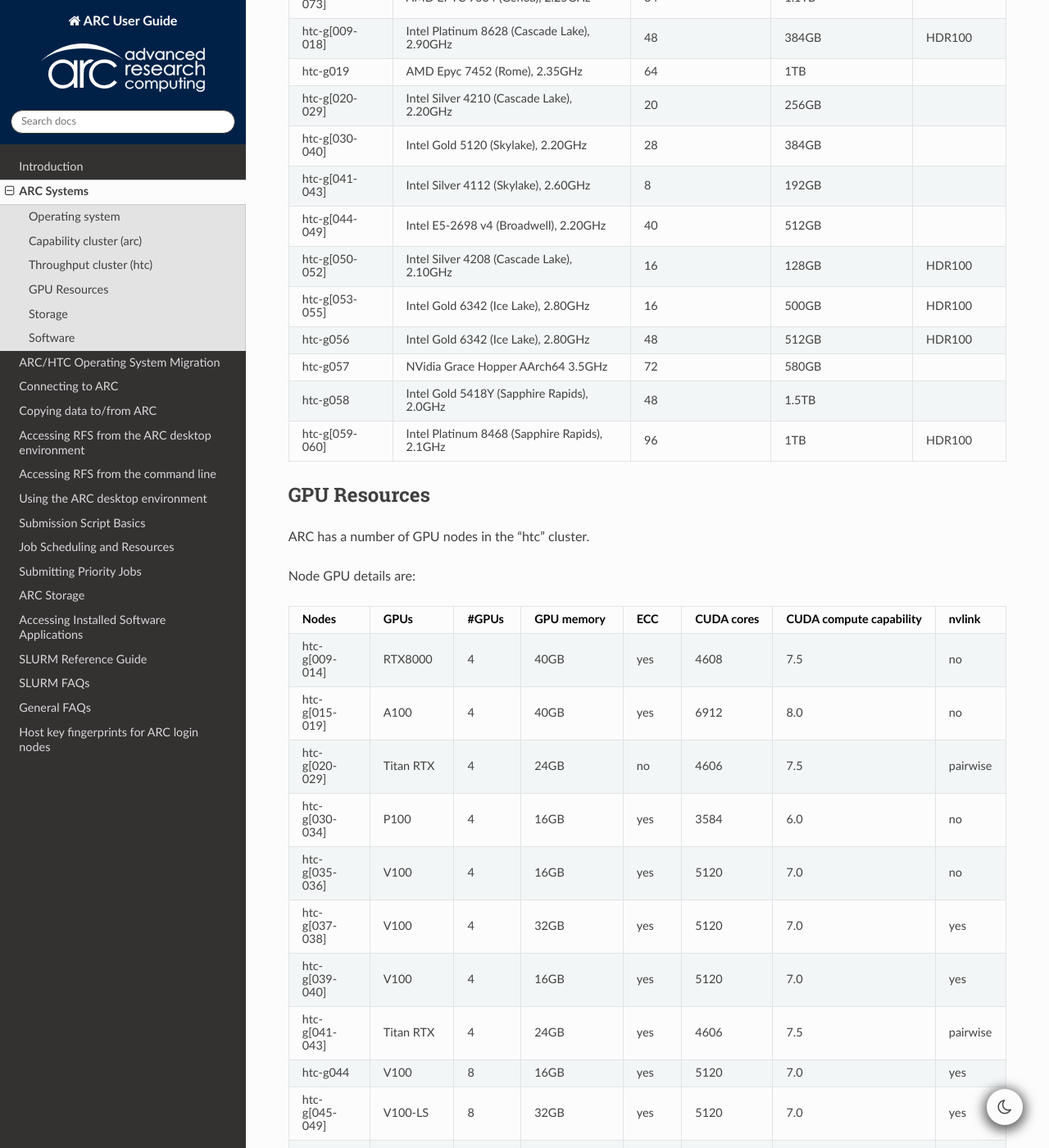
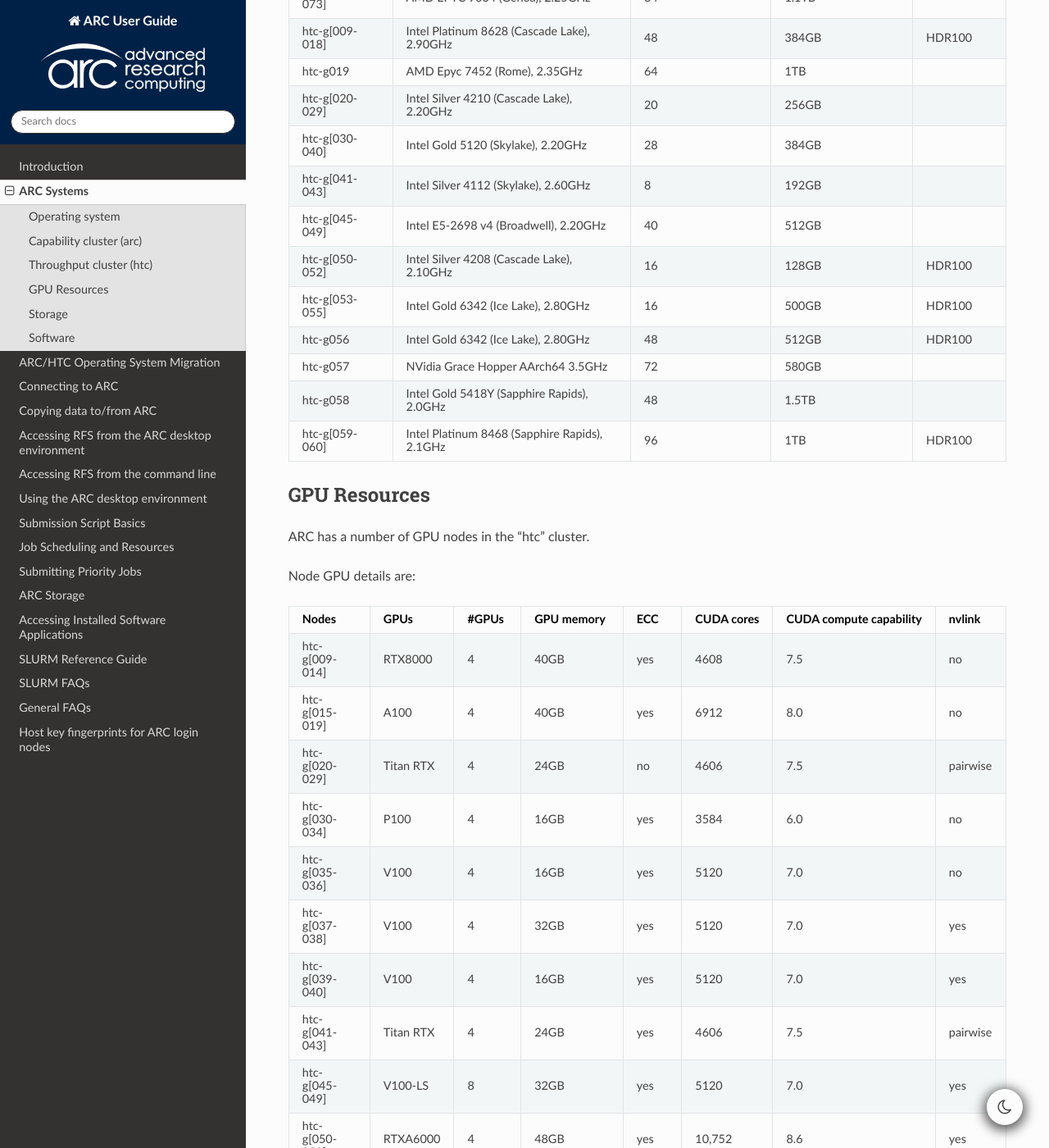
Before and after one commit to tina-friedrich/arc-user-guide, a Sphinx documentation site: the page built from docs/source/arc-systems.rst, in a window 1280 px wide and 1400 px high, scrolled down 3570 px. Shown: the whole window at 82% size. Built offline with Sphinx 7.4.7 and the Read the Docs theme 3.1.0, drawn with Linux system fonts in a browser that asks for light colours.

Commit message:
removes htc-g044 from arc-systems' list
node moved to dev cluster.

Signed-off-by: Gregory J. L. Tourte <greg.tourte@gmail.com>

```diff
--- a/docs/source/arc-systems.rst
+++ b/docs/source/arc-systems.rst
@@ -153,7 +153,7 @@
         +----------------+-----------------------------------------------+----------------+-----------------+--------------+
         | htc-g[041-043] | Intel Silver 4112 (Skylake), 2.60GHz          | 8              | 192GB           |              |
         +----------------+-----------------------------------------------+----------------+-----------------+--------------+
-        | htc-g[044-049] | Intel E5-2698 v4 (Broadwell), 2.20GHz         | 40             | 512GB           |              |
+        | htc-g[045-049] | Intel E5-2698 v4 (Broadwell), 2.20GHz         | 40             | 512GB           |              |
         +----------------+-----------------------------------------------+----------------+-----------------+--------------+
         | htc-g[050-052] | Intel Silver 4208 (Cascade Lake), 2.10GHz     | 16             | 128GB           | HDR100       |
         +----------------+-----------------------------------------------+----------------+-----------------+--------------+
@@ -197,8 +197,6 @@
         +----------------+-----------+-------+------------+-----+------------+-------------------------+----------+
         | htc-g[041-043] | Titan RTX | 4     | 24GB       | yes | 4606       | 7.5                     | pairwise |
         +----------------+-----------+-------+------------+-----+------------+-------------------------+----------+
-        | htc-g044       | V100      | 8     | 16GB       | yes | 5120       | 7.0                     | yes      |
-        +----------------+-----------+-------+------------+-----+------------+-------------------------+----------+
         | htc-g[045-049] | V100-LS   | 8     | 32GB       | yes | 5120       | 7.0                     | yes      |
         +----------------+-----------+-------+------------+-----+------------+-------------------------+----------+
         | htc-g[050-052] | RTXA6000  | 4     | 48GB       | yes | 10,752     | 8.6                     | yes      |
```
